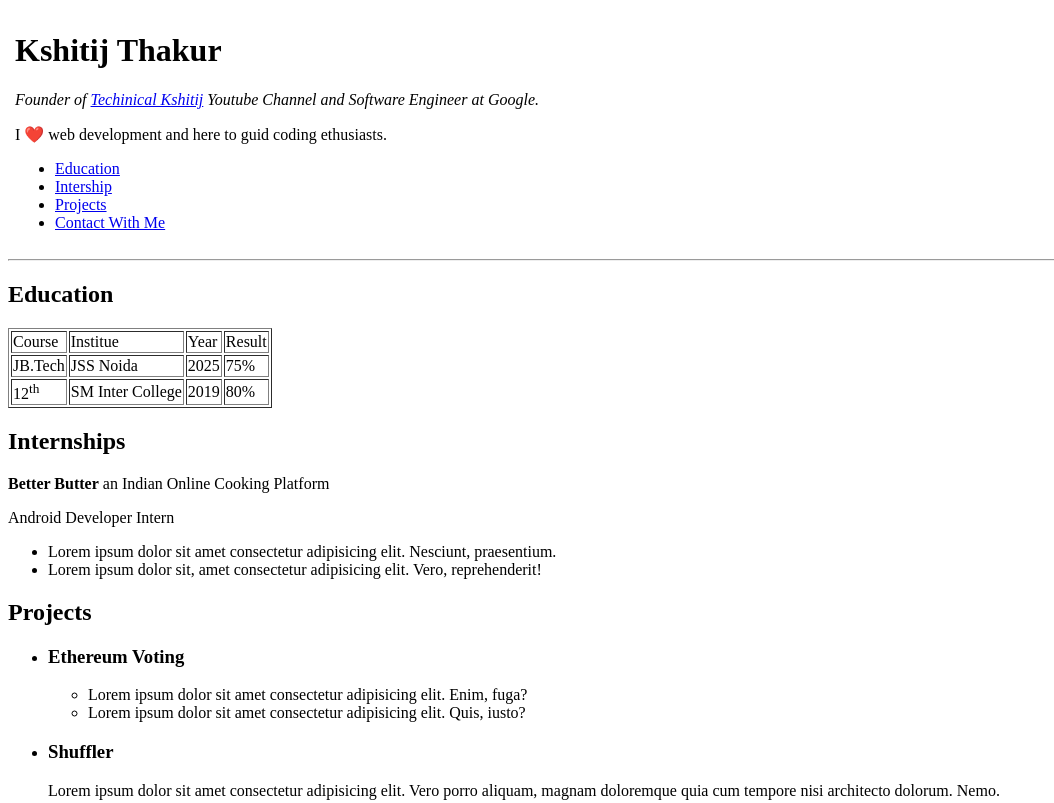
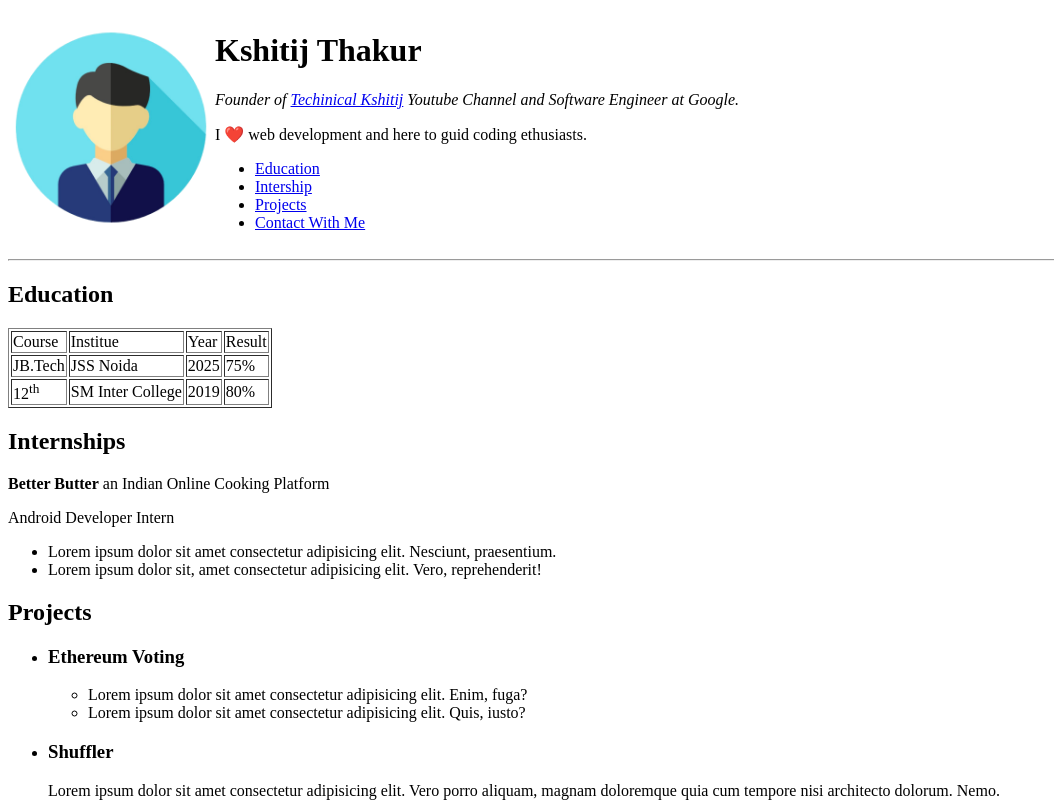
Before and after one commit to Kshitij2919/My-Resume, a plain HTML site: page index.html in a window 1280 px wide. Shown: the top 803 px of the page, without its empty margins (0-1054 px from the left). Drawn offline with Linux system fonts and the light colour scheme.

Commit message:
Update index.html

```diff
--- a/index.html
+++ b/index.html
@@ -14,7 +14,7 @@
         <table>
             <tr>
                 <td> <a href="https://www.youtube.com/@technicalkshitij8562/featured"> <img width="200"
-                            src="images/logo.png" alt=""></a></td>
+                            src="logo.png" alt=""></a></td>
                 <td>
                     <h1>Kshitij Thakur</h1>
                     <p><i>Founder of <a target="_blank"
```
